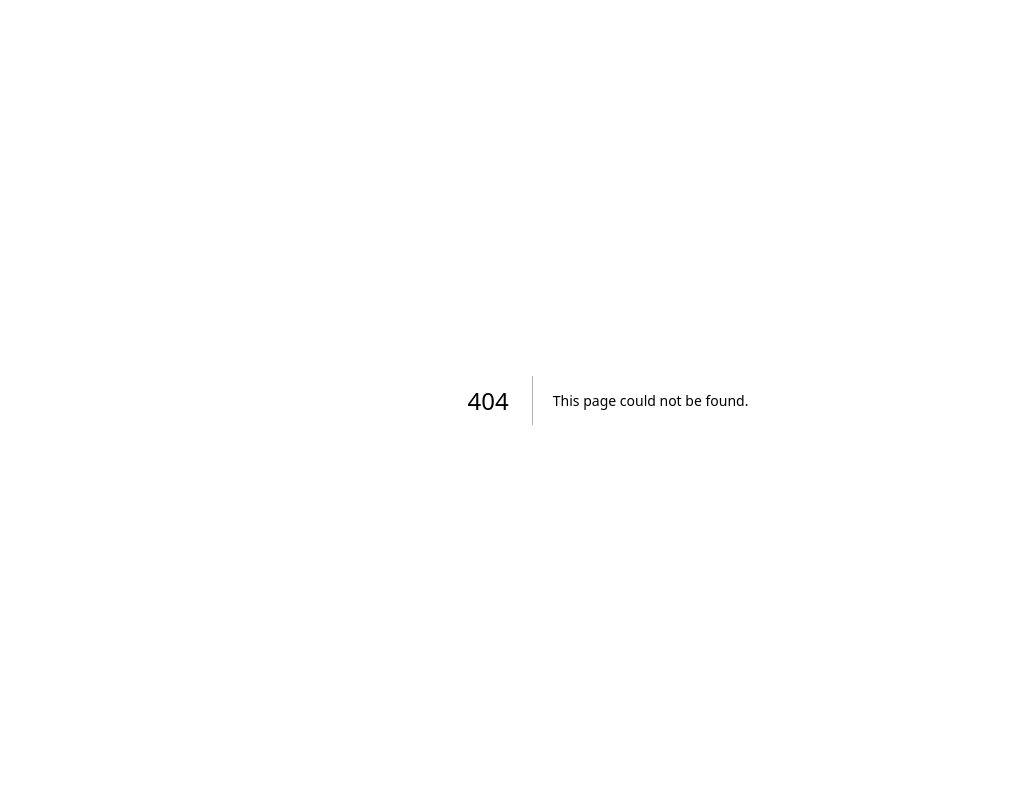
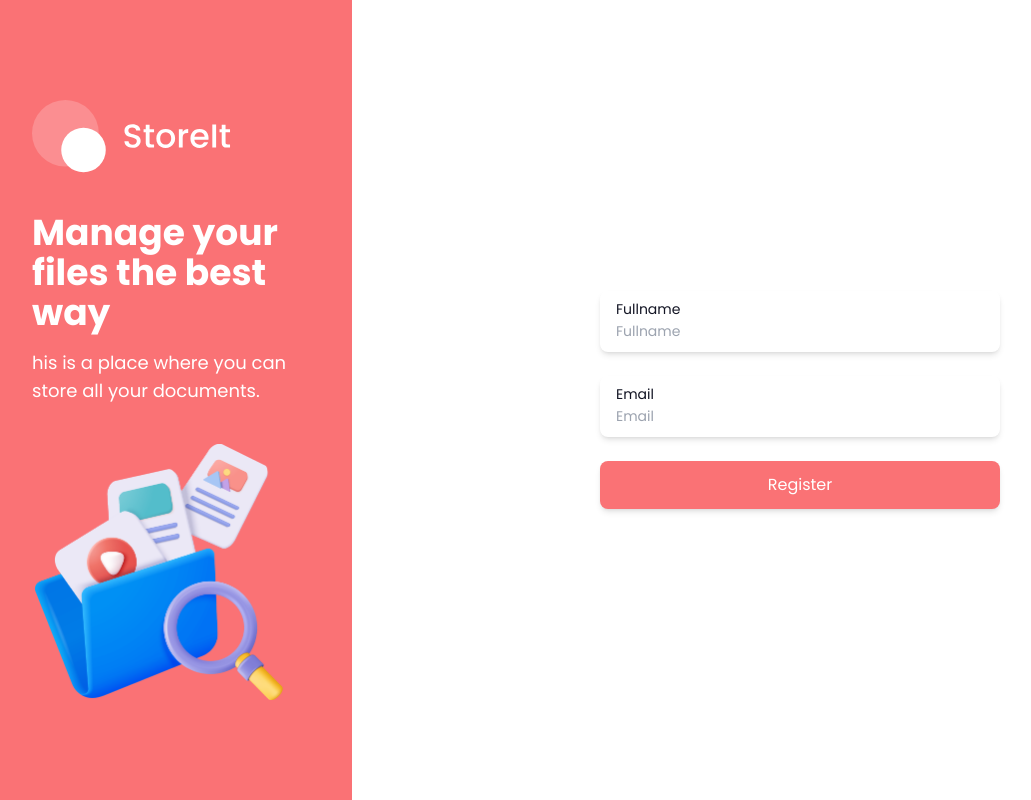
Before and after one commit to oussamaelhousni/store-it-client, a Next.js app: page /register in a window 1280 px wide. Before the commit this address had no page. Shown: the whole page, without its empty margins (32-1063 px from the left). Built offline with nearby package versions, Linux system fonts and the light colour scheme.

Commit message:
add : register and login pages

```diff
--- /dev/null
+++ b/app/(auth)/layout.tsx
@@ -0,0 +1,49 @@
+import React, { ReactNode } from "react";
+import Image from "next/image";
+function AuthLayout({ children }: { children: ReactNode }) {
+  return (
+    <div className="min-h-screen w-full flex">
+      <div className="w-[40%] xl:w-[30%] bg-primary-light hidden md:flex flex-col justify-around px-4 md:px-8 lg:px-12 xl:px-16 py-[5rem]">
+        <Image
+          src={"/assets/icons/logo-full.svg"}
+          alt={"Logo"}
+          width={200}
+          height={50}
+          className="object-cover"
+        />
+        <div className="space-y-4">
+          <h2 className="heading-1 text-white leading-[150%]">
+            Manage your files the best way
+          </h2>
+          <p className="text-lg text-white">
+            his is a place where you can store all your documents.
+          </p>
+        </div>
+        <div>
+          <Image
+            src={"/assets/images/files.png"}
+            alt={"Logo"}
+            className="max-w-[full] object-cover block mx-auto"
+            width={350}
+            height={350}
+          />
+        </div>
+      </div>
+
+      <div className="flex-1 flex">
+        <div className="flex-1 h-full flex flex-col items-center py-[5rem] sm:justify-center px-4">
+          <Image
+            src={"/assets/icons/logo-full-brand.svg"}
+            alt={"Logo"}
+            width={200}
+            height={50}
+            className="object-cover mb-24 block md:hidden"
+          />
+          {children}
+        </div>
+      </div>
+    </div>
+  );
+}
+
+export default AuthLayout;
--- /dev/null
+++ b/app/(auth)/login/page.tsx
@@ -0,0 +1,22 @@
+import React from "react";
+import FormControl from "@/components/form/form-control";
+import Button from "@/components/button";
+import FormLabel from "@/components/form/form-label";
+import FormInput from "@/components/form/form-input";
+import FormError from "@/components/form/form-error";
+function Login() {
+  return (
+    <form className="flex flex-col gap-6 w-full max-w-[400px]">
+      <FormControl>
+        <FormLabel htmlFor="email" className="text-sm">
+          Email
+        </FormLabel>
+        <FormInput type="text" placeholder="Email" />
+        <FormError error={"Please provide a valid email"} />
+      </FormControl>
+      <Button>Login</Button>
+    </form>
+  );
+}
+
+export default Login;
--- /dev/null
+++ b/app/(auth)/register/page.tsx
@@ -0,0 +1,27 @@
+import Button from "@/components/button";
+import FormControl from "@/components/form/form-control";
+import FormInput from "@/components/form/form-input";
+import FormLabel from "@/components/form/form-label";
+import React from "react";
+
+function Register() {
+  return (
+    <form className="flex flex-col gap-6 w-full max-w-[400px]">
+      <FormControl>
+        <FormLabel htmlFor="email" className="text-sm">
+          Fullname
+        </FormLabel>
+        <FormInput type="text" placeholder="Fullname" />
+      </FormControl>
+      <FormControl>
+        <FormLabel htmlFor="email" className="text-sm">
+          Email
+        </FormLabel>
+        <FormInput type="text" placeholder="Email" />
+      </FormControl>
+      <Button>Register</Button>
+    </form>
+  );
+}
+
+export default Register;
--- a/app/layout.tsx
+++ b/app/layout.tsx
@@ -1,16 +1,14 @@
+import "./globals.css";
 import type { Metadata } from "next";
-import localFont from "next/font/local";
-import "./globals.css";
+import { Poppins } from "next/font/google";
 
-const geistSans = localFont({
-  src: "./fonts/GeistVF.woff",
-  variable: "--font-geist-sans",
-  weight: "100 900",
-});
-const geistMono = localFont({
-  src: "./fonts/GeistMonoVF.woff",
-  variable: "--font-geist-mono",
-  weight: "100 900",
+// If loading a variable font, you don't need to specify the font weight
+const poppins = Poppins({
+  subsets: ["latin"],
+  display: "swap",
+  variable: "--poppins-font",
+  weight: ["100", "200", "300", "400", "500", "600", "700", "800", "900"],
+  style: ["normal"],
 });
 
 export const metadata: Metadata = {
@@ -25,11 +23,7 @@
 }>) {
   return (
     <html lang="en">
-      <body
-        className={`${geistSans.variable} ${geistMono.variable} antialiased`}
-      >
-        {children}
-      </body>
+      <body className={`${poppins.className}  antialiased`}>{children}</body>
     </html>
   );
 }
```
